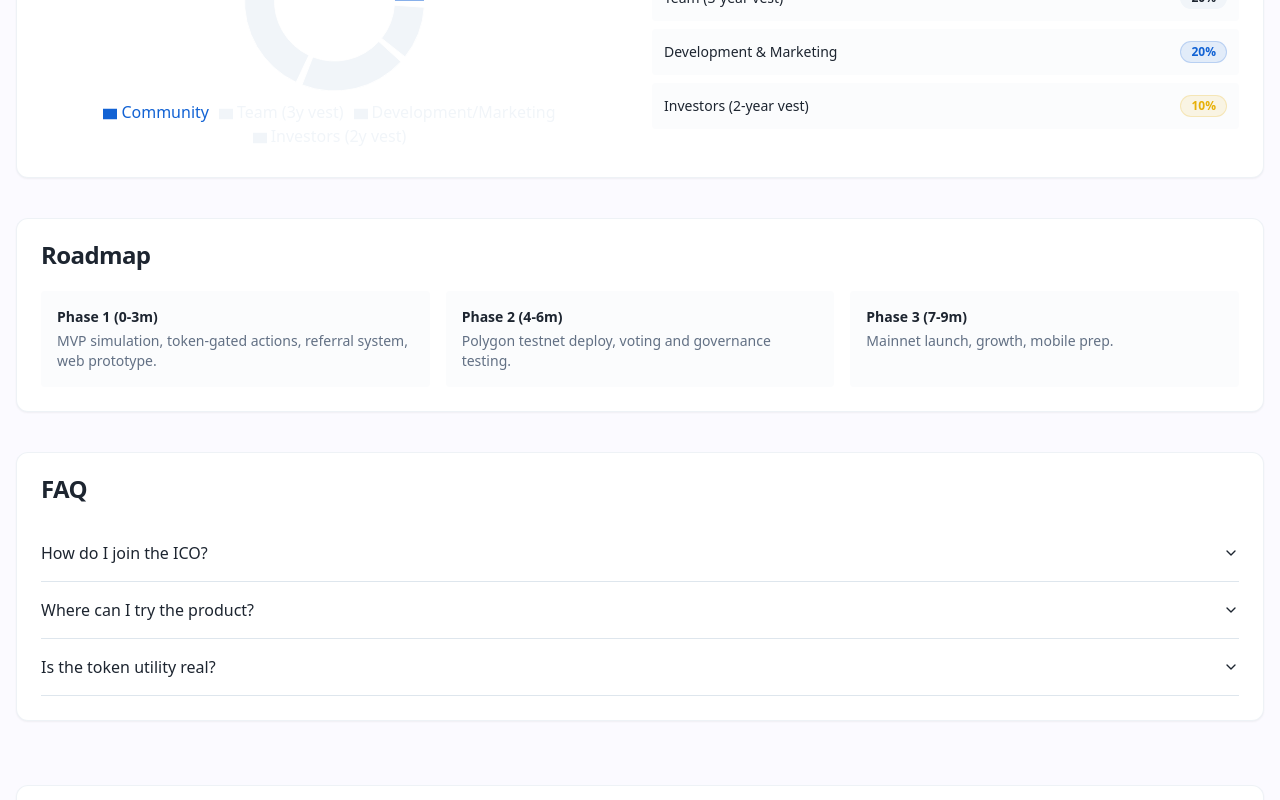
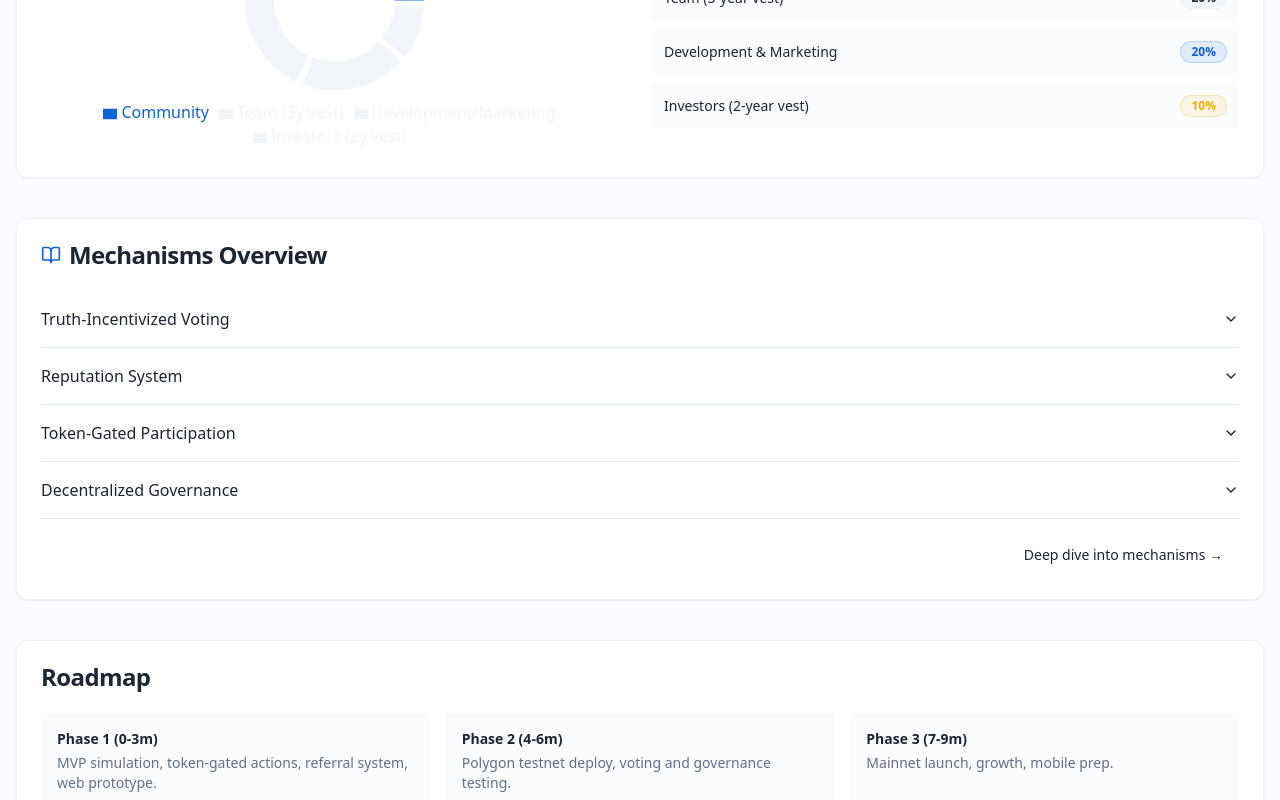
Before and after one commit to stevendenotter/verity-truth-garden, a React (Vite) app: page /launch in a window 1280 px wide. Shown: the part 652-1452 px from the top of the page. Built offline with nearby package versions, Linux system fonts and the light colour scheme.

Commit message:
Add marketing page content
Update marketing page to include explanations of Verity's mechanisms and key aspects from the whitepaper.

```diff
--- a/src/pages/Launch.tsx
+++ b/src/pages/Launch.tsx
@@ -51,6 +51,37 @@ const Launch = () => {
     "sameAs": [],
   }), []);
 
+  const faqJsonLd = useMemo(() => ({
+    "@context": "https://schema.org",
+    "@type": "FAQPage",
+    "mainEntity": [
+      {
+        "@type": "Question",
+        "name": "How do I join the ICO?",
+        "acceptedAnswer": {
+          "@type": "Answer",
+          "text": "Use the Join Whitelist button on the launch page. We'll email steps and KYC details if applicable."
+        }
+      },
+      {
+        "@type": "Question",
+        "name": "Where can I try the product?",
+        "acceptedAnswer": {
+          "@type": "Answer",
+          "text": "Click Launch Demo App to use the live MVP right now."
+        }
+      },
+      {
+        "@type": "Question",
+        "name": "Is the token utility real?",
+        "acceptedAnswer": {
+          "@type": "Answer",
+          "text": "Yes. VRT gates posting, powers staking and rewards, and grants governance voting rights."
+        }
+      }
+    ]
+  }), []);
+
   const handleWhitelist = (e: React.FormEvent) => {
     e.preventDefault();
     if (!email) return;
@@ -68,6 +99,7 @@ const Launch = () => {
   return (
     <div className="min-h-screen bg-background">
       <script type="application/ld+json" dangerouslySetInnerHTML={{ __html: JSON.stringify(jsonLd) }} />
+      <script type="application/ld+json" dangerouslySetInnerHTML={{ __html: JSON.stringify(faqJsonLd) }} />
 
       <main className="container mx-auto px-4 py-10">
         {/* Hero */}
@@ -137,6 +169,60 @@ const Launch = () => {
                 <li className="flex items-center justify-between p-3 bg-muted/30 rounded">Development & Marketing <Badge className="bg-verity-blue/10 text-verity-blue border-verity-blue/20">20%</Badge></li>
                 <li className="flex items-center justify-between p-3 bg-muted/30 rounded">Investors (2-year vest) <Badge className="bg-verify-gold/10 text-verify-gold border-verify-gold/20">10%</Badge></li>
               </ul>
+            </CardContent>
+          </Card>
+        </section>
+
+        {/* Mechanisms Overview */}
+        <section id="mechanisms-overview" className="mb-10">
+          <Card className="glass-card">
+            <CardHeader>
+              <CardTitle className="flex items-center gap-2"><BookOpen className="w-5 h-5 text-verity-blue" /> Mechanisms Overview</CardTitle>
+            </CardHeader>
+            <CardContent>
+              <Accordion type="single" collapsible className="w-full">
+                <AccordionItem value="m1">
+                  <AccordionTrigger>Truth‑Incentivized Voting</AccordionTrigger>
+                  <AccordionContent>
+                    <ul className="list-disc pl-5 space-y-2 text-sm text-muted-foreground">
+                      <li>Stake: 10 VRT per vote. Outcome by weighted consensus: <code>O = round(ΣW_i / ΣR_i)</code>.</li>
+                      <li>Redistribution pool: <code>P = Σ(γ · S_i)</code>, with <code>γ = 0.2</code>.</li>
+                      <li>Reward share: <code>B_i = P · (R_i / ΣR_j)</code>. Example reward ≈ 0.857 VRT for correct voters.</li>
+                    </ul>
+                  </AccordionContent>
+                </AccordionItem>
+                <AccordionItem value="m2">
+                  <AccordionTrigger>Reputation System</AccordionTrigger>
+                  <AccordionContent>
+                    <ul className="list-disc pl-5 space-y-2 text-sm text-muted-foreground">
+                      <li>Start at <code>R = 50</code>.</li>
+                      <li>Correct vote: <code>R' = R + 0.05 · (100 − R)</code>.</li>
+                      <li>Incorrect vote: <code>R' = R − 0.1 · R</code>.</li>
+                    </ul>
+                  </AccordionContent>
+                </AccordionItem>
+                <AccordionItem value="m3">
+                  <AccordionTrigger>Token‑Gated Participation</AccordionTrigger>
+                  <AccordionContent>
+                    <ul className="list-disc pl-5 space-y-2 text-sm text-muted-foreground">
+                      <li>1 VRT required to post/comment/like; optional 0.1 VRT action fees.</li>
+                      <li>Aligns contribution quality with economic skin‑in‑the‑game.</li>
+                    </ul>
+                  </AccordionContent>
+                </AccordionItem>
+                <AccordionItem value="m4">
+                  <AccordionTrigger>Decentralized Governance</AccordionTrigger>
+                  <AccordionContent>
+                    <ul className="list-disc pl-5 space-y-2 text-sm text-muted-foreground">
+                      <li><code>1 VRT = 1 vote</code>; proposals require 20% quorum.</li>
+                      <li>Community controls policy, parameters, and treasury.</li>
+                    </ul>
+                  </AccordionContent>
+                </AccordionItem>
+              </Accordion>
+              <div className="mt-4 flex justify-end">
+                <Button variant="ghost" onClick={() => navigate("/mechanisms")}>Deep dive into mechanisms →</Button>
+              </div>
             </CardContent>
           </Card>
         </section>
```
